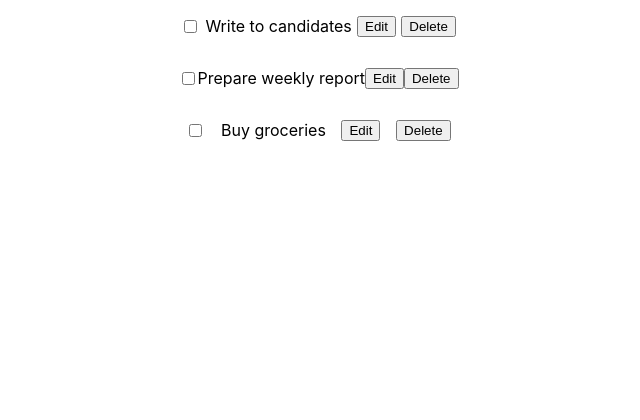
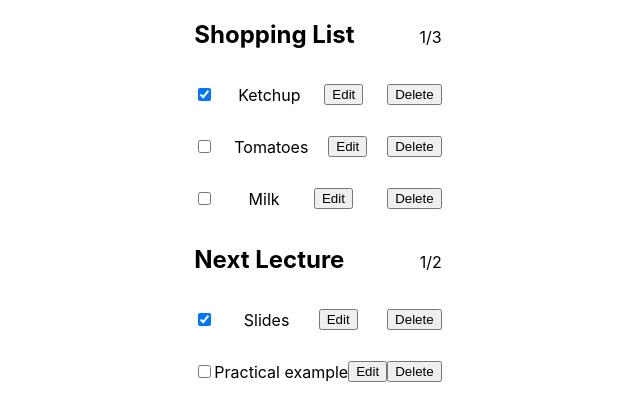
Before and after one commit to calebtrepowski/to-do-app, a React (Create React App) app in the folder front/: page / in a window 1280 px wide. Shown: the top 420 px of the page, without its empty margins (322-962 px from the left). Built offline with nearby package versions, Linux system fonts and the light colour scheme.

Commit message:
front Added completed todos amount

```diff
--- a/front/src/components/index.js
+++ b/front/src/components/index.js
@@ -1,4 +1,5 @@
 import ToDo from "./todo";
 import ToDoList from "./todolist";
+import ToDoFolder from "./todofolder";
 
-export { ToDo, ToDoList };
+export { ToDo, ToDoList, ToDoFolder };
--- a/front/src/components/todo.jsx
+++ b/front/src/components/todo.jsx
@@ -1,13 +1,13 @@
 /*
 todo = {
-  finished: false,
+  completed: false,
   id: 5,
   text: "Buy groceries",
 }; */
 
 import { useState } from "react";
 
-const ToDo = ({ finished, text, id }) => {
+const ToDo = ({ completed, text, id }) => {
   const [editing, setEditing] = useState(false);
   const editTextValue = (e) => {
     setEditing(true);
@@ -15,7 +15,7 @@ const ToDo = ({ finished, text, id }) => {
 
   return (
     <div className="todo">
-      <input type="checkbox" name="completed" checked={finished} />
+      <input type="checkbox" name="completed" checked={completed} />
 
       {editing ? (
         <>
--- /dev/null
+++ b/front/src/components/todofolder.jsx
@@ -0,0 +1,36 @@
+import { useState, useEffect } from "react";
+import ToDo from "./todo";
+
+const ToDoFolder = ({ id, name, items }) => {
+  const [amountCompleted, setAmountCompleted] = useState(0);
+  const calculate_completed = () => {
+    let amount = 0;
+    items.forEach((v) => {
+      if (v.completed) {
+        amount++;
+      }
+    });
+    setAmountCompleted(amount);
+  };
+
+  useEffect(() => {
+    calculate_completed();
+  }, [items]);
+  return (
+    <div className="folder">
+      <div className="folder-header">
+        <h2>{name}</h2>
+        <p>
+          {amountCompleted}/{items.length}
+        </p>
+      </div>
+      {items.map((todo) => (
+        <ToDo {...todo} key={todo.id} />
+      ))}
+
+      <div></div>
+    </div>
+  );
+};
+
+export default ToDoFolder;
--- a/front/src/components/todolist.jsx
+++ b/front/src/components/todolist.jsx
@@ -1,14 +1,15 @@
 import { useContext } from "react";
 import { ToDoContext } from "../providers";
-import ToDo from "./todo";
+import ToDoFolder from "./todofolder";
+
 
 const ToDoList = () => {
 //   const [todos, setTodos] = useContext(ToDoContext);
   const [todos] = useContext(ToDoContext);
   return (
     <div className="todolist">
-      {todos.map((todo) => (
-        <ToDo {...todo} key={todo.id}/>
+      {todos.map((folder) => (
+          <ToDoFolder {...folder} key={folder.id}/>
       ))}
     </div>
   );
--- a/front/src/index.scss
+++ b/front/src/index.scss
@@ -24,11 +24,18 @@ code {
   align-items: stretch;
 }
 
+.folder-header {
+  display: flex;
+  flex-direction: row;
+  align-items: baseline;
+  justify-content: space-between;
+}
+
 .todo {
   display: flex;
   flex-direction: row;
   align-items: center;
-  justify-content: space-around;
+  justify-content: space-between;
   .edit-text {
     margin-top: 16px;
     margin-bottom: 16px;
--- a/front/src/providers/ToDosContext.jsx
+++ b/front/src/providers/ToDosContext.jsx
@@ -17,11 +17,50 @@ const mock_todos = [
     text: "Buy groceries",
   },
 ];
+const mock_todos_folder = [
+  {
+    id: 1234,
+    name: "Shopping List",
+    items: [
+      {
+        id: 3,
+        completed: true,
+        text: "Ketchup",
+      },
+      {
+        id: 4,
+        completed: false,
+        text: "Tomatoes",
+      },
+      {
+        completed: false,
+        id: 5,
+        text: "Milk",
+      },
+    ],
+  },
+  {
+    id: 5653,
+    name: "Next Lecture",
+    items: [
+      {
+        id: 7,
+        completed: true,
+        text: "Slides",
+      },
+      {
+        id: 8,
+        completed: false,
+        text: "Practical example",
+      },
+    ],
+  },
+];
 
 export const ToDoContext = createContext();
 
 export const ToDoProvider = (props) => {
-  const [todos, setTodos] = useState(mock_todos);
+  const [todos, setTodos] = useState(mock_todos_folder);
 
   return (
     <ToDoContext.Provider value={[todos, setTodos]}>
```
